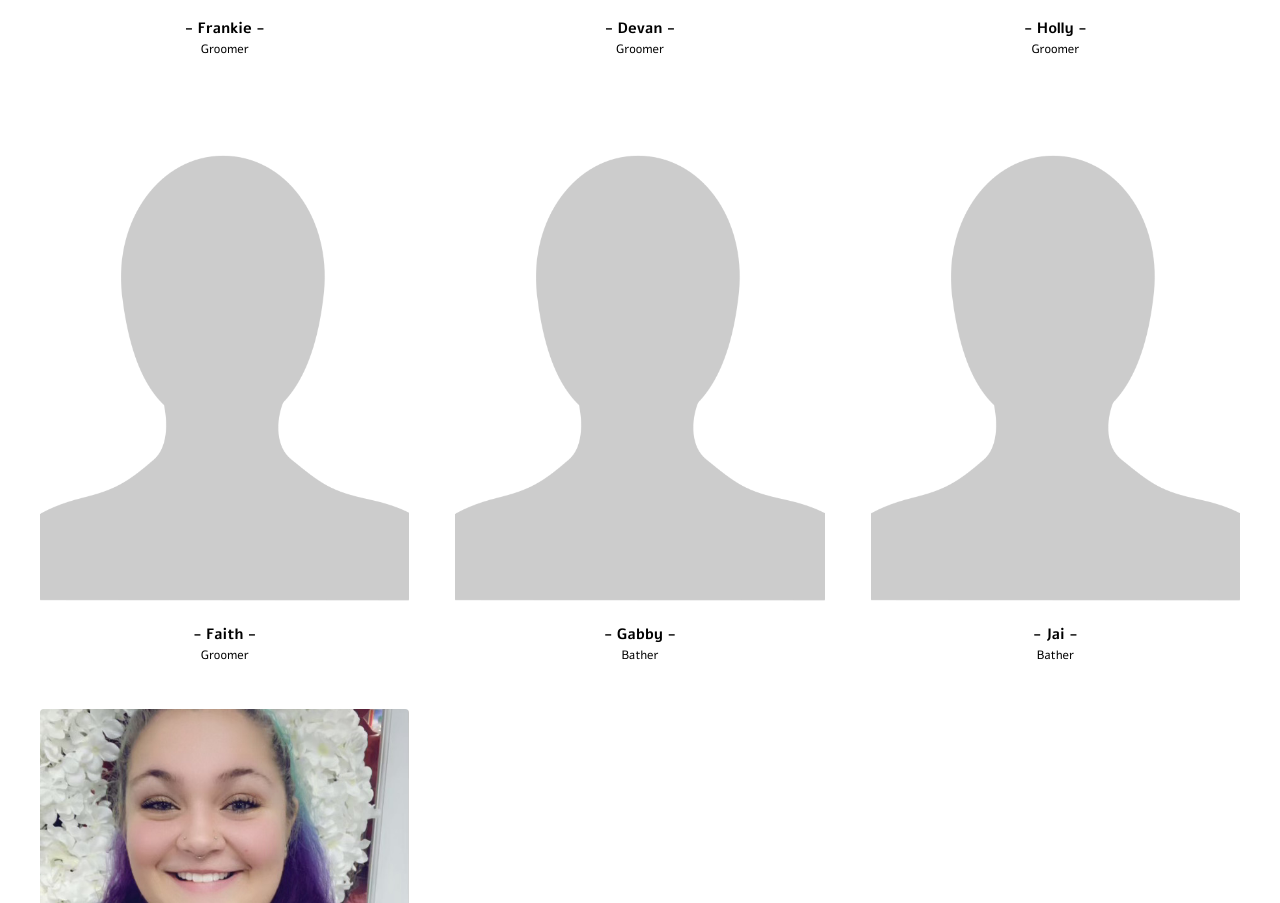
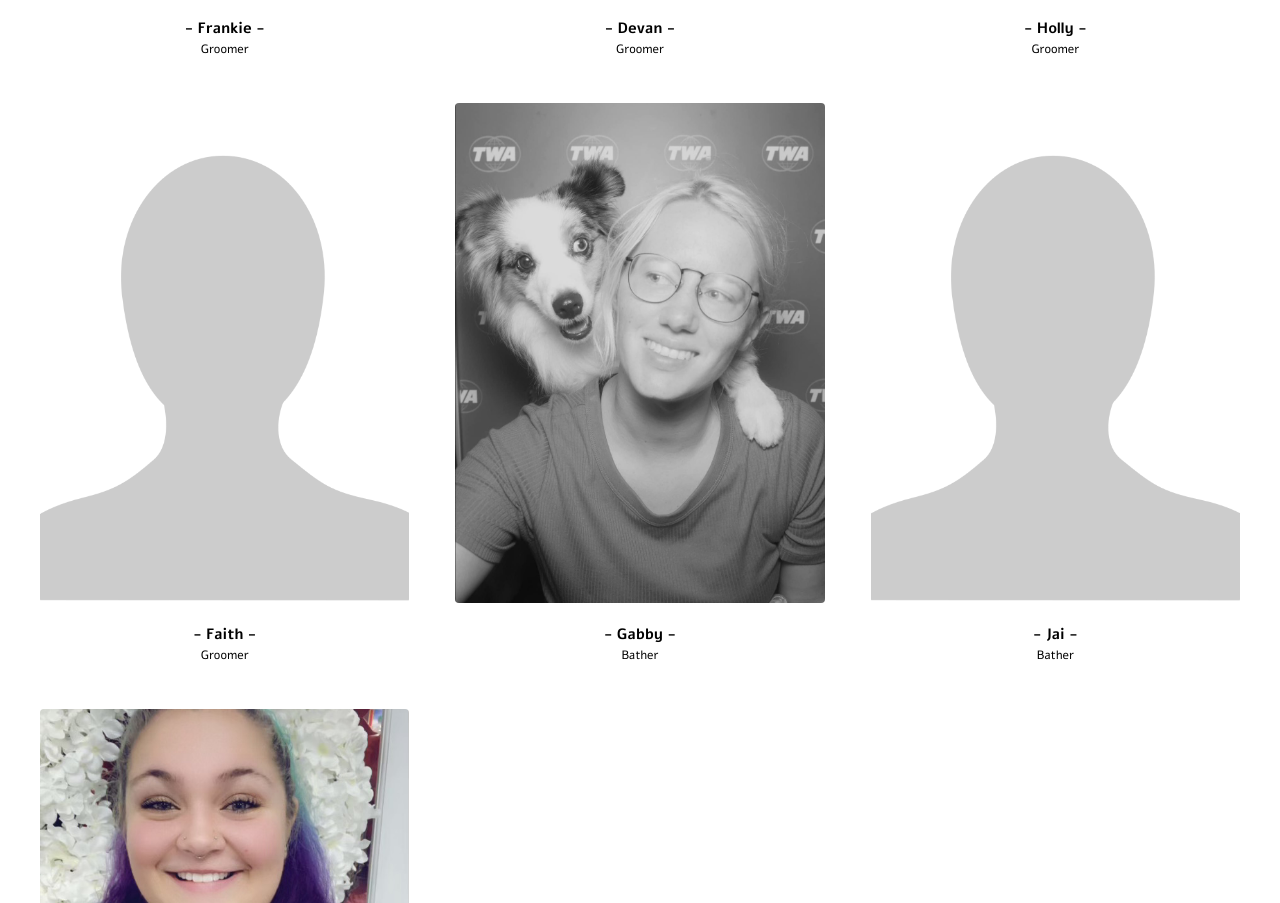
Before and after one commit to hdgrooming/website, a Next.js app: page / in a window 1280 px wide. Shown: the part 6270-7173 px from the top of the page. Built offline with nearby package versions, Linux system fonts and the light colour scheme.

Commit message:
gabby jpeg

```diff
--- a/components/Team/index.tsx
+++ b/components/Team/index.tsx
@@ -66,6 +66,7 @@ const TEAM_MEMBERS: TeamMember[] = [
   {
     name: "Gabby",
     title: "Bather",
+    imageSrc: "/images/team/gabby.jpeg",
   },
   {
     name: "Jai",
```
Also changed, not shown: public/images/team/gabby.jpeg (added).
